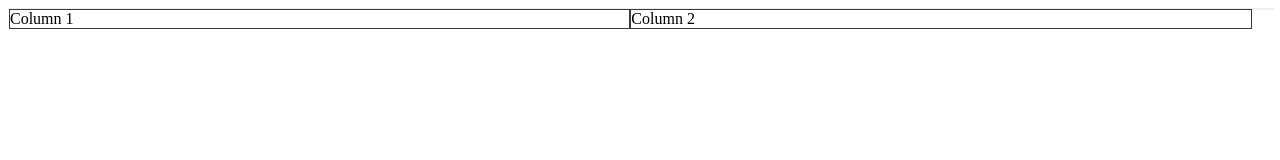
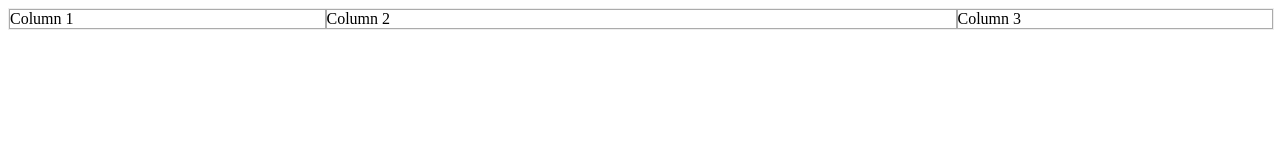
Before and after one commit to TechAsif/pie-shop, a plain HTML site: page index.html in a window 1280 px wide. Drawn offline with Linux system fonts and the light colour scheme.

Commit message:
Learn nth-child vs nth-of-type in css

```diff
--- a/index.html
+++ b/index.html
@@ -7,14 +7,20 @@
     <link rel="stylesheet" href="./site.css">
     <style>
         .columns{
+            display: flex;
             width: 100%;
             border: 1px solid #eee;
         }
-        .columns > div{
-            width: 49%;
-            border: 1px solid #3a3a3a;
-            float: left;
+
+        .columns > div {
+            border: 1px solid #ababab;
+            flex: 1;
         }
+
+        .columns > div:nth-of-type(2){
+            flex: 2;
+        }
+
     </style>
 </head>
 <body>
@@ -22,6 +28,7 @@
        <div class="columns">
             <div>Column 1</div>
             <div>Column 2</div>
+            <div>Column 3</div>
        </div>
     </main>
 </body>
```
